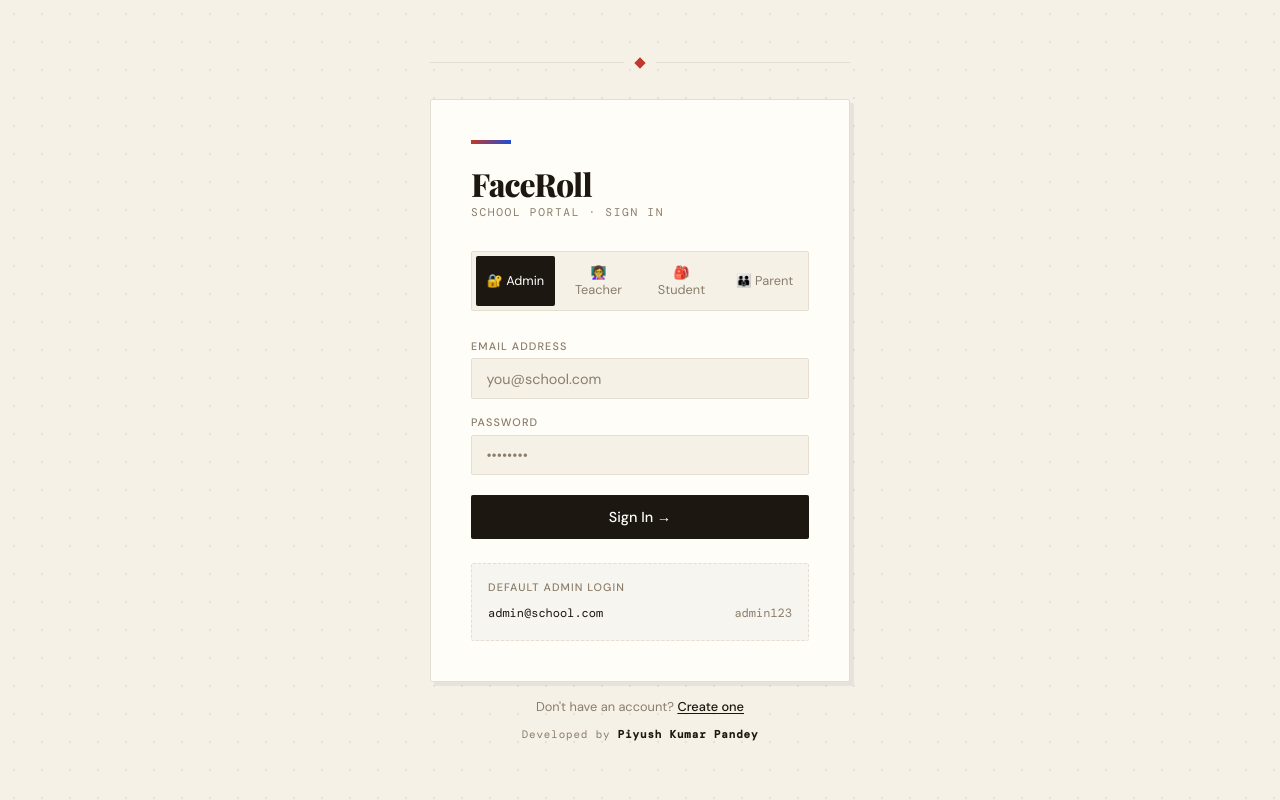
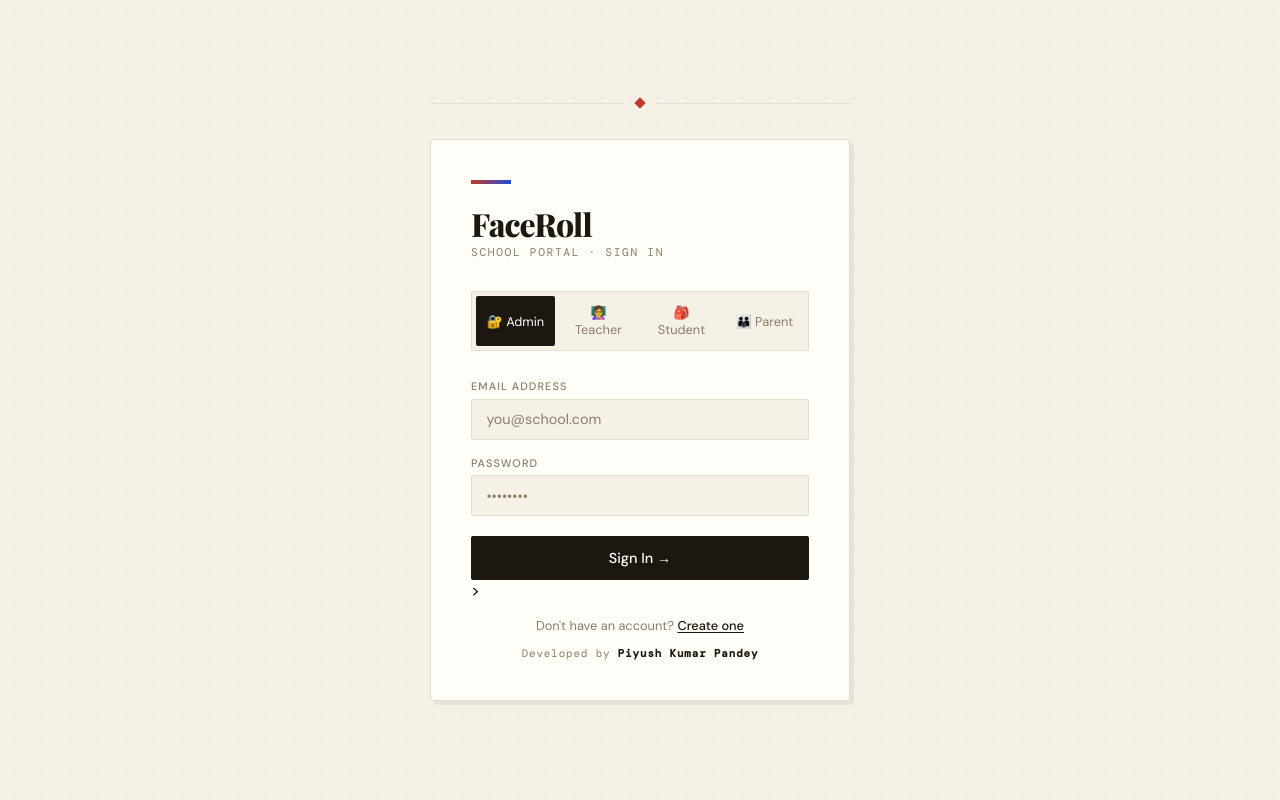
Before and after one commit to Adityaon1/FaceRoll, a Flask app: page /login in a window 1280 px wide. Run offline with Flask 3, Linux system fonts and the light colour scheme.

Commit message:
Remove admin hint

```diff
--- a/templates/login.html
+++ b/templates/login.html
@@ -91,16 +91,9 @@ input::placeholder{color:var(--muted);}
       <label>Password</label>
       <input id="pw" type="password" placeholder="••••••••"
              onkeydown="if(event.key==='Enter')login()">
-      <button class="btn" id="btn" onclick="login()">Sign In →</button>
-    </div>
-
-    <div class="hint">
-      <div class="hint-title">Default Admin Login</div>
-      <div class="hint-row">admin@school.com <span>admin123</span></div>
-    </div>
+      <button class="btn" id="btn" onclick="login()">Sign In →</button>>
   </div>
-  <div style="text-align:center;margin-top:1rem;font-size:.8rem;color:var(--muted);">
-    Don't have an account? <a href="/signup" style="color:var(--ink);font-weight:500;text-decoration:underline;text-underline-offset:2px;">Create one</a>
+  <div style="text-align:center;margin-top:1rem;font-size:.8rem;color:var(--muted);">   Don't have an account? <a href="/signup" style="color:var(--ink);font-weight:500;text-decoration:underline;text-underline-offset:2px;">Create one</a>
   </div>
   <div style="text-align:center;margin-top:.75rem;font-size:.68rem;color:var(--muted);font-family:'DM Mono',monospace;letter-spacing:.08em;">
     Developed by <strong style="color:var(--ink)">Piyush Kumar Pandey</strong>
```
